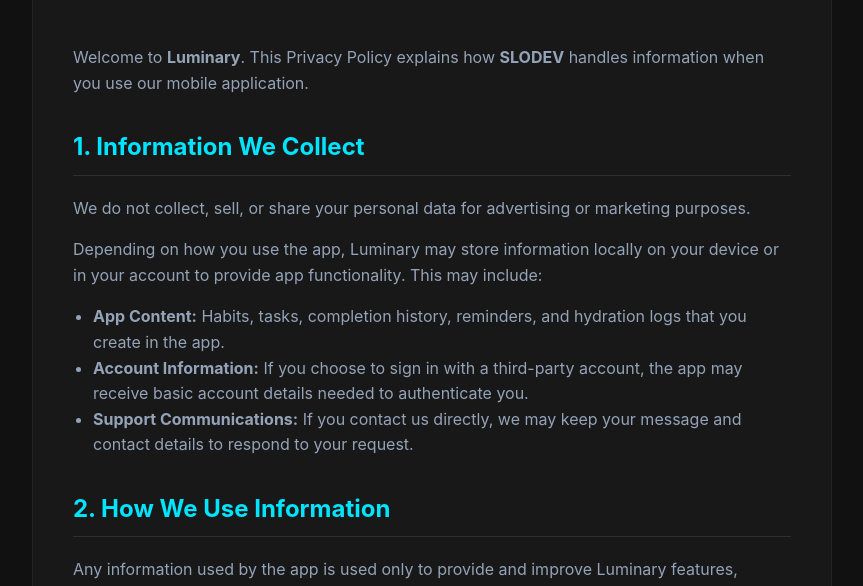
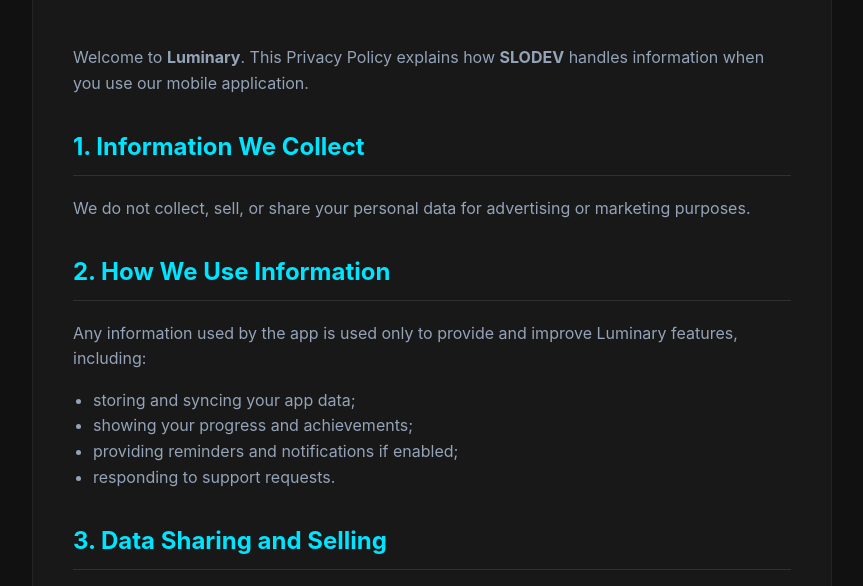
Before and after one commit to SL0-DEV/luminaryprivacypolicy, a plain HTML site: page index.html in a window 1280 px wide. Shown: the part 213-799 px from the top of the page, without its empty margins (208-1071 px from the left). Drawn offline with Linux system fonts and the light colour scheme.

```diff
--- a/index.html
+++ b/index.html
@@ -69,12 +69,6 @@
 
         <h2>1. Information We Collect</h2>
         <p>We do not collect, sell, or share your personal data for advertising or marketing purposes.</p>
-        <p>Depending on how you use the app, Luminary may store information locally on your device or in your account to provide app functionality. This may include:</p>
-        <ul>
-            <li><strong>App Content:</strong> Habits, tasks, completion history, reminders, and hydration logs that you create in the app.</li>
-            <li><strong>Account Information:</strong> If you choose to sign in with a third-party account, the app may receive basic account details needed to authenticate you.</li>
-            <li><strong>Support Communications:</strong> If you contact us directly, we may keep your message and contact details to respond to your request.</li>
-        </ul>
 
         <h2>2. How We Use Information</h2>
         <p>Any information used by the app is used only to provide and improve Luminary features, including:</p>
```
